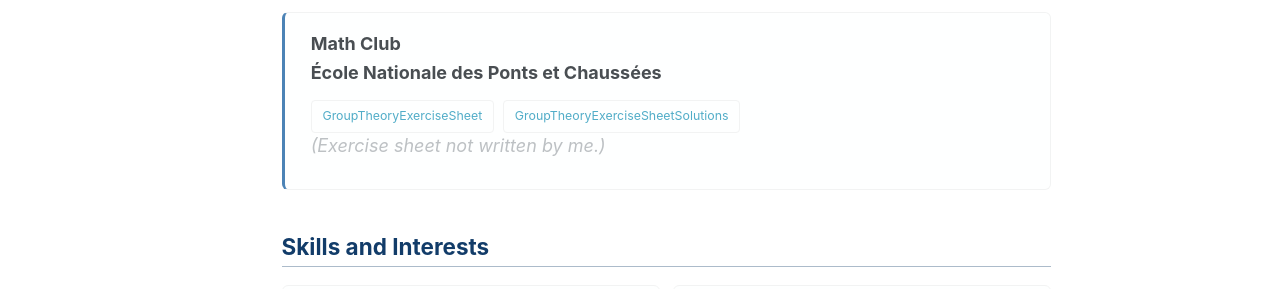
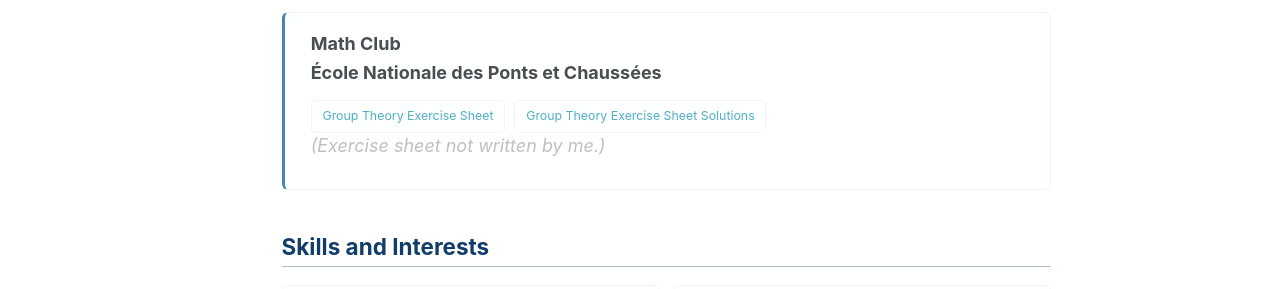
Before and after one commit to maxence2508/maxence2508.github.io, a Jekyll site: the page built from _pages/about.md, in a window 1280 px wide and 900 px high, scrolled down 2004 px. Shown: the part 378-667 px from the top of the window. Built offline with Jekyll 4.4.1, drawn with Linux system fonts in a browser that asks for light colours; a style sheet for code colours, icons or effects is not loaded.

Commit message:
Update teaching documents

```diff
--- a/_pages/about.md
+++ b/_pages/about.md
@@ -116,8 +116,8 @@ redirect_from:
       <p class="entry-role">École Nationale des Ponts et Chaussées</p>
     </div>
     <div class="resource-list">
-      <a href="/files/GroupTheoryExerciseSheet.pdf" target="_blank" rel="noopener">GroupTheoryExerciseSheet</a>
-      <a href="/files/GroupTheoryExerciseSheetSolutions.pdf" target="_blank" rel="noopener">GroupTheoryExerciseSheetSolutions</a>
+      <a href="/files/GroupTheoryExerciseSheet.pdf" target="_blank" rel="noopener">Group Theory Exercise Sheet</a>
+      <a href="/files/GroupTheoryExerciseSheetSolutions.pdf" target="_blank" rel="noopener">Group Theory Exercise Sheet Solutions</a>
     </div>
     <p class="resource-note">(Exercise sheet not written by me.)</p>
   </article>
```
Also changed, not shown: 2 other files.
